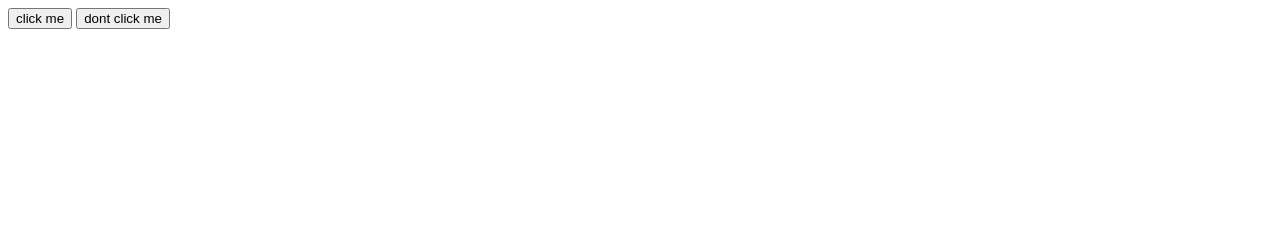
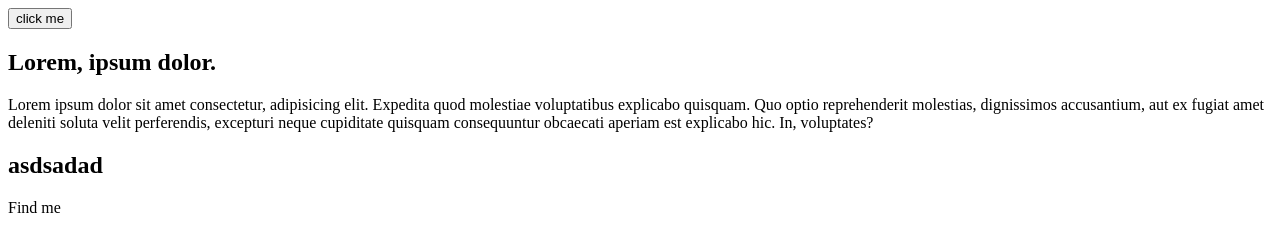
Before and after one commit to fc-fullstack-courses/fe-2023-1-js, a plain HTML site: page index.html in a window 1280 px wide. Drawn offline with Linux system fonts and the light colour scheme.

Commit message:
Add element search methods

```diff
--- a/assets/js/index.js
+++ b/assets/js/index.js
@@ -21,3 +21,12 @@ const [firstButton] = document.getElementsByTagName('button');
 
 // target.addEventListener(type, listener);
 firstButton.addEventListener('click', btnAlert);
+
+// пошук елементів
+const par = document.getElementById('par');
+
+const sections = document.getElementsByClassName('article-section');
+// const [firstButton] = document.getElementsByTagName('button');
+
+const par2 = document.querySelector('section.article-section > p#par');
+const paragraphs = document.querySelectorAll('body p');
--- a/index.html
+++ b/index.html
@@ -9,7 +9,20 @@
   </head>
   <body>
     <button>click me</button>
-    <button>dont click me</button>
+    <article class="main">
+      <h1>Lorem, ipsum dolor.</h1>
+      <p>
+        Lorem ipsum dolor sit amet consectetur, adipisicing elit. Expedita quod
+        molestiae voluptatibus explicabo quisquam. Quo optio reprehenderit
+        molestias, dignissimos accusantium, aut ex fugiat amet deleniti soluta
+        velit perferendis, excepturi neque cupiditate quisquam consequuntur
+        obcaecati aperiam est explicabo hic. In, voluptates?
+      </p>
+      <section class="article-section">
+        <h2>asdsadad</h2>
+        <p id="par">Find me</p>
+      </section>
+    </article>
     <script src="assets/js/index.js"></script>
   </body>
 </html>
```
